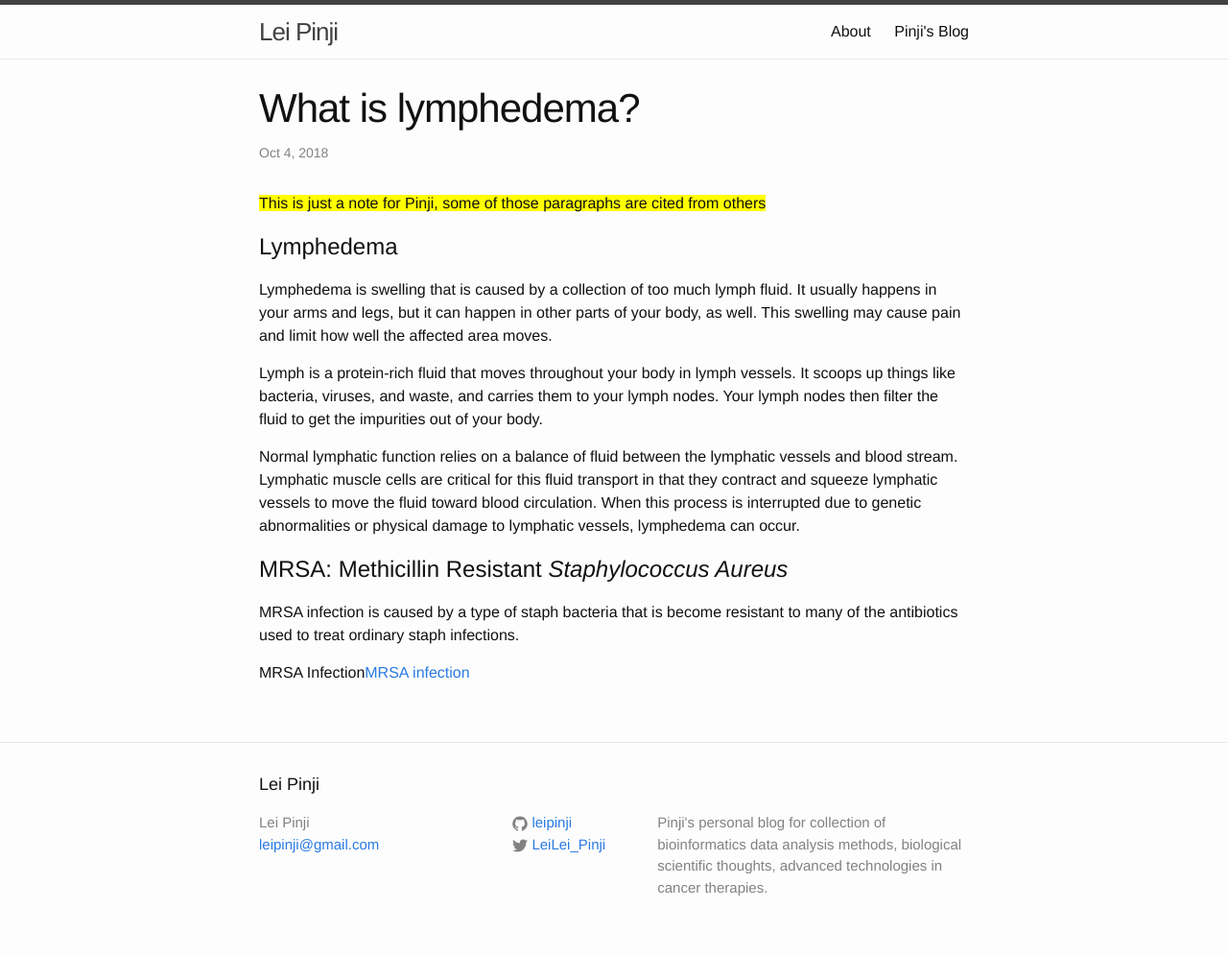
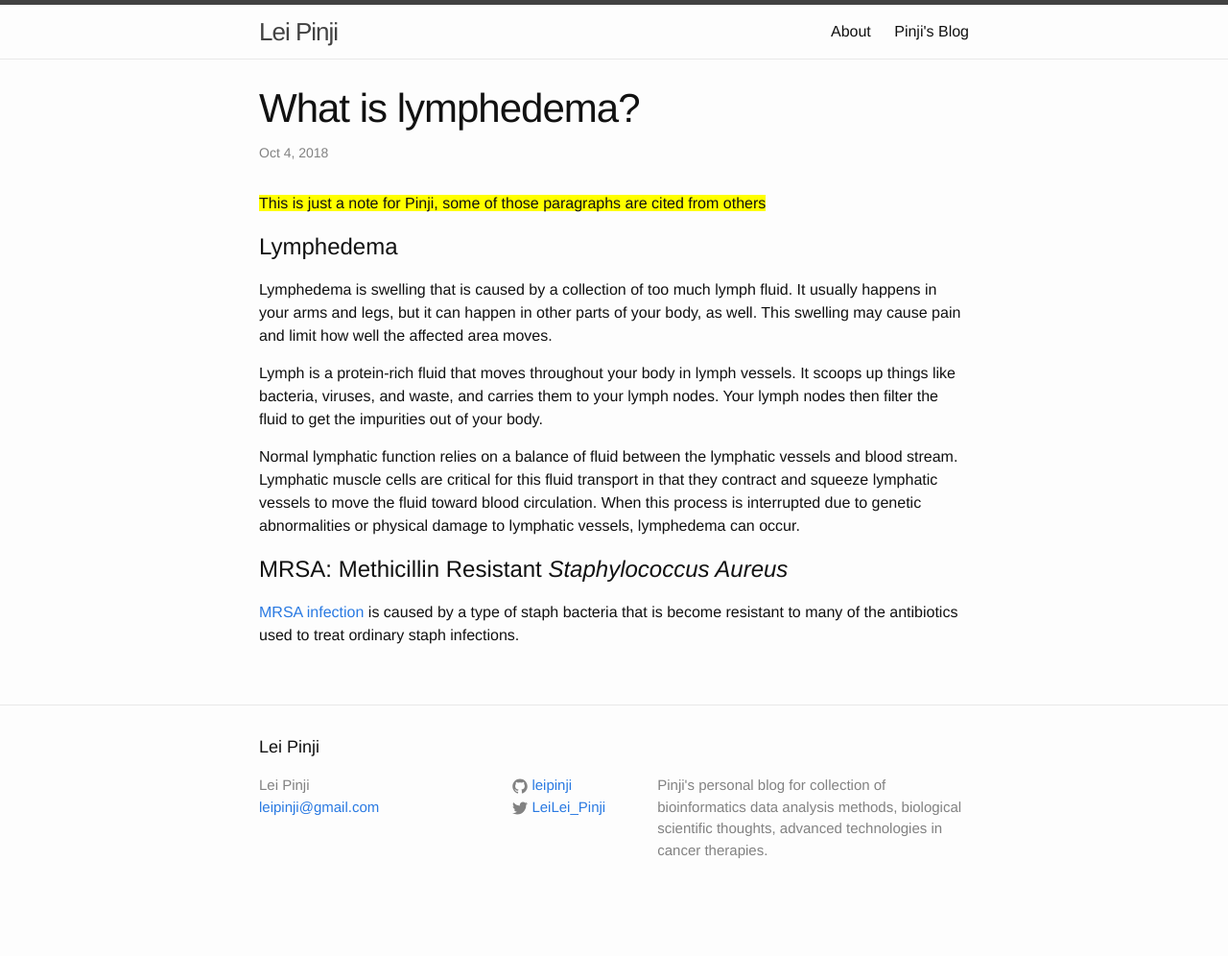
Before and after one commit to leipinji/leipinji.github.io, a Jekyll site: the page built from _posts/2018-10-04-lymphedema.md, in a window 1280 px wide. Shown: the whole page at 96% size. Built offline with Jekyll 4.4.1, drawn with Linux system fonts in a browser that asks for light colours; after the commit the page ends 957 px from its top, so only the background shows below that.

Commit message:
revised lymphedema link

```diff
--- a/_posts/2018-10-04-lymphedema.md
+++ b/_posts/2018-10-04-lymphedema.md
@@ -16,6 +16,5 @@
 
 # MRSA: Methicillin Resistant *Staphylococcus Aureus*
 
-MRSA infection is caused by a type of staph bacteria that is become resistant to many of the antibiotics used to treat ordinary staph infections.
 
-MRSA Infection[MRSA infection](https://www.mayoclinic.org/diseases-conditions/mrsa/symptoms-causes/syc-20375336)
+[MRSA infection](https://www.mayoclinic.org/diseases-conditions/mrsa/symptoms-causes/syc-20375336) is caused by a type of staph bacteria that is become resistant to many of the antibiotics used to treat ordinary staph infections.
```
